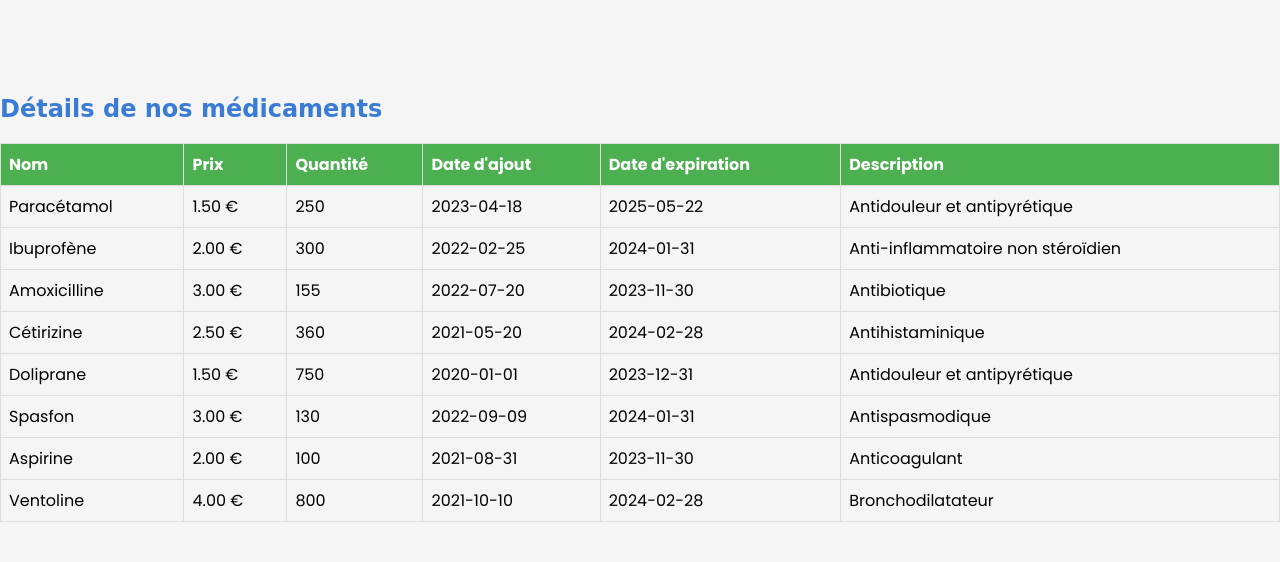
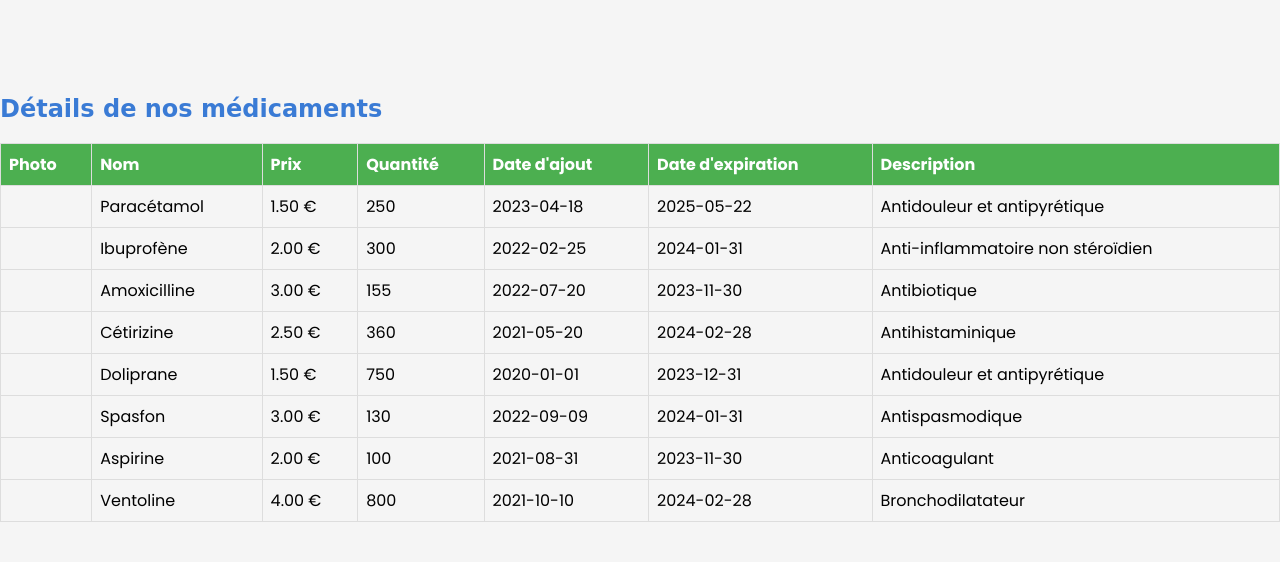
Before and after one commit to Lucaschrrt/MEDICOM, a PHP site: page /home.php in a window 1280 px wide. Shown: the part 1620-2182 px from the top of the page. Run offline with PHP 8.4, Linux system fonts and the light colour scheme; a user stored in the database is signed in; data comes from the database, SQL or seed files in the repository; some web fonts are replaced.

Commit message:
fifteenth commit

```diff
--- a/home.php
+++ b/home.php
@@ -151,23 +151,25 @@
             public $date_ajout;
             public $date_expiration;
             public $description;
+            public $photo;
 
-            public function __construct($nom, $prix, $quantite, $date_ajout, $date_expiration, $description) {
+            public function __construct($photo, $nom, $prix, $quantite, $date_ajout, $date_expiration, $description, ) {
                 $this->nom = $nom;
                 $this->prix = $prix;
                 $this->quantite = $quantite;
                 $this->date_ajout = $date_ajout;
                 $this->date_expiration = $date_expiration;
                 $this->description = $description;
+                $this->photo = $photo;
             }
         }
 
         // Récupération des médicaments
-        $stmt = $pdo->query('SELECT nom, prix, quantite, date_ajout, date_expiration, description FROM medicaments'); // Ajout du champ photo à la requête SQL
+        $stmt = $pdo->query('SELECT nom, prix, quantite, date_ajout, date_expiration, description, photo FROM medicaments'); // Ajout du champ photo à la requête SQL
         $medicaments = [];
         while ($row = $stmt->fetch())
         {
-            $medicaments[] = new Medicament($row['nom'], $row['prix'], $row['quantite'], $row['date_ajout'], $row['date_expiration'], $row['description']); // Ajout du champ photo à la création de l'objet Medicament
+            $medicaments[] = new Medicament($row['photo'], $row['nom'], $row['prix'], $row['quantite'], $row['date_ajout'], $row['date_expiration'], $row['description']); // Ajout du champ photo à la création de l'objet Medicament
         }
     ?>
 
@@ -175,10 +177,11 @@
 
     <?php
         echo "<table>";
-        echo "<tr> <th>Nom</th> <th>Prix</th> <th>Quantité</th> <th>Date d'ajout</th> <th>Date d'expiration</th> <th>Description</th> </tr>"; // Ajout d'une colonne pour la photo
+        echo "<tr> <th>Photo</th> <th>Nom</th> <th>Prix</th> <th>Quantité</th> <th>Date d'ajout</th> <th>Date d'expiration</th> <th>Description</th> </tr>"; // Ajout d'une colonne pour la photo
 
         foreach ($medicaments as $medicament) {
             echo "<tr>";
+            echo "<td>" . $medicament->photo . "</td>";
             echo "<td>" . $medicament->nom . "</td>";
             echo "<td>" . $medicament->prix . " €</td>";
             echo "<td>" . $medicament->quantite . "</td>";
```
Also changed, not shown: README.md.
